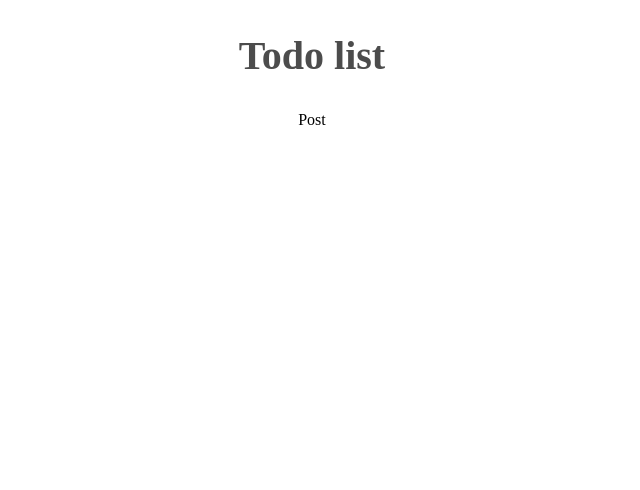
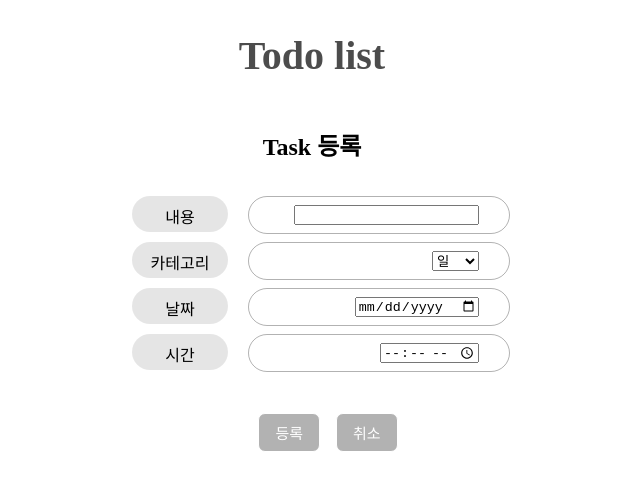
Before and after one commit to MINJU0401/todolist_front, a React (Create React App) app: page /post in a window 1280 px wide. Shown: the top 490 px of the page, without its empty margins (328-968 px from the left). Built offline with nearby package versions, Linux system fonts and the light colour scheme; a web font is replaced by a local one.

Commit message:
post 페이지

```diff
--- a/src/App.tsx
+++ b/src/App.tsx
@@ -4,6 +4,8 @@ import './App.css';
 import Main from 'views/Main';
 import Post from 'views/Post';
 import Todo from 'views/List/Todo';
+import Completed from 'views/List/Completed';
+import Overdue from 'views/List/Overdue';
 
 function App() {
   return (
@@ -13,6 +15,8 @@ function App() {
         <Route path='/' element={<Main />}/>
         <Route path='/post' element={<Post />} />
         <Route path='/unfinished' element={<Todo />} />
+        <Route path='/finished' element={<Completed />} />
+        <Route path='/passed' element={<Overdue />} />
       </Routes>
     </div>
   );
--- a/src/apis/response/index.ts
+++ b/src/apis/response/index.ts
@@ -1,5 +1,9 @@
 import GetSearchDateResponseDto from "./get-search-date.dto";
 import GetUnfinishedTaskListResponseDto from "./get-unfinished-list.dto";
+import GetFinishedTaskListResponseDto from "./get-finished-list.dto";
+import GetPassTaskListResponseDto from "./get-pass-list.dto";
 
 export type { GetSearchDateResponseDto }
 export type { GetUnfinishedTaskListResponseDto }
+export type { GetFinishedTaskListResponseDto }
+export type { GetPassTaskListResponseDto }
--- /dev/null
+++ b/src/views/List/Completed/index.tsx
@@ -0,0 +1,39 @@
+import React, { useEffect, useState } from 'react'
+import TaskItem from 'components/TaskItem';
+import './style.css';
+import { Task } from 'types';
+import axios from 'axios';
+import { GetFinishedTaskListResponseDto } from 'apis/response';
+
+export default function Completed (){
+
+  const [taskList, setTaskList] = useState<Task[]>([]);
+
+  useEffect(() => {
+
+    axios.get(`http://localhost:4000/finished`).then(response => {
+      const responseBody: GetFinishedTaskListResponseDto = response.data;
+      const { taskList } = responseBody;
+      setTaskList(taskList);
+    })
+    .catch(error => { });
+  }, []);
+
+  return(
+    <div id='list-completed-wrapper'>
+      <div className='list-completed-container'>
+      <span className='list-completed-todo-badge'>할 일 (TO-DO)</span>
+      <span className='list-completed-completed-badge'>한 일 (Completed)</span>
+      <span className='list-completed-overdue-badge'>안한 일 (Overdue)</span>
+      </div>
+      <div className='list-container'>
+        <div className='list-completed-box'>
+          <div className='list-completed-box-container'>
+            { taskList.map((taskItem) => <div className='task-item'><TaskItem taskItem={taskItem} /></div>) }
+          </div>
+        </div>
+    </div>
+    <div className='list-completed-bottom'></div>
+    </div>
+  )
+}
--- /dev/null
+++ b/src/views/List/Completed/style.css
@@ -0,0 +1,70 @@
+#list-completed-wrapper {
+  width: 900px;
+}
+
+.list-completed-container {
+  width: 900px;
+  display:flex;
+}
+
+.list-completed-todo-badge {
+  border-radius: 15px 15px 0 0;
+  padding: 12px;
+  width: 150px;
+  background-color: rgba(0, 0, 0, 0.2);
+  color: rgba(0, 0, 0, 0.4);
+  font-size: 16px;
+  font-weight: 600;
+  text-align: center;
+  display: block;
+  margin: 0 8px 0 0;
+}
+
+.list-completed-completed-badge {
+  border-radius: 15px 15px 0 0;
+  padding: 12px;
+  width: 150px;
+  background-color: rgba(0, 0, 0, 0.1);
+  font-size: 16px;
+  font-weight: 600;
+  text-align: center;
+  display: block;
+  margin: 0 8px 0 0;
+}
+
+.list-completed-overdue-badge {
+  border-radius: 15px 15px 0 0;
+  padding: 12px;
+  width: 150px;
+  background-color: rgba(0, 0, 0, 0.2);
+  color: rgba(0, 0, 0, 0.4);
+  font-size: 16px;
+  font-weight: 600;
+  text-align: center;
+  display: block;
+}
+
+.list-container {
+  margin-top: 24px;
+  display: flex;
+  gap: 20px;
+}
+
+.list-completed-box {
+  flex: 1;
+}
+
+.list-completed-box-container {
+  display: flex;
+  flex-wrap: wrap;
+  gap: 8px;
+}
+
+.task-item {
+  flex-basis: calc(50% - 4px);
+}
+
+.list-completed-bottom {
+  width: 900px;
+  height: 200px;
+}
--- /dev/null
+++ b/src/views/List/Overdue/index.tsx
@@ -0,0 +1,39 @@
+import React, { useEffect, useState } from 'react'
+import TaskItem from 'components/TaskItem';
+import './style.css';
+import { Task } from 'types';
+import axios from 'axios';
+import { GetPassTaskListResponseDto } from 'apis/response';
+
+export default function Overdue (){
+
+  const [taskList, setTaskList] = useState<Task[]>([]);
+
+  useEffect(() => {
+
+    axios.get(`http://localhost:4000/passed`).then(response => {
+      const responseBody: GetPassTaskListResponseDto = response.data;
+      const { taskList } = responseBody;
+      setTaskList(taskList);
+    })
+    .catch(error => { });
+  }, []);
+
+  return(
+    <div id='list-overdue-wrapper'>
+      <div className='list-overdue-container'>
+      <span className='list-overdue-todo-badge'>할 일 (TO-DO)</span>
+      <span className='list-overdue-completed-badge'>한 일 (Completed)</span>
+      <span className='list-overdue-overdue-badge'>안한 일 (Overdue)</span>
+      </div>
+      <div className='list-container'>
+        <div className='list-overdue-box'>
+          <div className='list-overdue-box-container'>
+            { taskList.map((taskItem) => <div className='task-item'><TaskItem taskItem={taskItem} /></div>) }
+          </div>
+        </div>
+    </div>
+    <div className='list-overdue-bottom'></div>
+    </div>
+  )
+}
--- /dev/null
+++ b/src/views/List/Overdue/style.css
@@ -0,0 +1,70 @@
+#list-overdue-wrapper {
+  width: 900px;
+}
+
+.list-overdue-container {
+  width: 900px;
+  display:flex;
+}
+
+.list-overdue-todo-badge {
+  border-radius: 15px 15px 0 0;
+  padding: 12px;
+  width: 150px;
+  background-color: rgba(0, 0, 0, 0.2);
+  color: rgba(0, 0, 0, 0.4);
+  font-size: 16px;
+  font-weight: 600;
+  text-align: center;
+  display: block;
+  margin: 0 8px 0 0;
+}
+
+.list-overdue-completed-badge {
+  border-radius: 15px 15px 0 0;
+  padding: 12px;
+  width: 150px;
+  background-color: rgba(0, 0, 0, 0.2);
+  color: rgba(0, 0, 0, 0.4);
+  font-size: 16px;
+  font-weight: 600;
+  text-align: center;
+  display: block;
+  margin: 0 8px 0 0;
+}
+
+.list-overdue-overdue-badge {
+  border-radius: 15px 15px 0 0;
+  padding: 12px;
+  width: 150px;
+  background-color: rgba(0, 0, 0, 0.1);
+  font-size: 16px;
+  font-weight: 600;
+  text-align: center;
+  display: block;
+}
+
+.list-container {
+  margin-top: 24px;
+  display: flex;
+  gap: 20px;
+}
+
+.list-overdue-box {
+  flex: 1;
+}
+
+.list-overdue-box-container {
+  display: flex;
+  flex-wrap: wrap;
+  gap: 8px;
+}
+
+.task-item {
+  flex-basis: calc(50% - 4px);
+}
+
+.list-overdue-bottom {
+  width: 900px;
+  height: 200px;
+}
--- a/src/views/Main/index.tsx
+++ b/src/views/Main/index.tsx
@@ -65,8 +65,8 @@ export default function Main() {
         </div>
       </div>
       </div>
-  )
-}
+  );
+};
 
 const taskListMock: Task[] = [
   {
@@ -93,4 +93,5 @@ const taskListMock: Task[] = [
     category: '기타',
     status: false
   }
+
 ];
--- a/src/views/Post/index.tsx
+++ b/src/views/Post/index.tsx
@@ -1,7 +1,39 @@
 import React from 'react'
+import './style.css';
 
 export default function Post() {
   return (
-    <div>Post</div>
+    <div id='post-task-wrapper'>
+      <div className='post-task-container'>
+        <div className='post-box-title'>Task 등록</div>
+        <div className='post-box-container'>
+          <div className='post-item-wrapper'>
+          <div className='post-title-badge'>내용</div>
+          <div className='post-title-input-badge'>
+            <input type="text" /></div></div>
+          <div className='post-item-wrapper'>
+          <div className='post-title-badge'>카테고리</div>
+          <div className='post-title-input-badge'>
+          <select name="category">
+                <option value="일">일</option>
+                <option value="약속">약속</option>
+                <option value="기타">기타</option>
+              </select></div></div>
+          <div className='post-item-wrapper'>
+          <div className='post-title-badge'>날짜</div>
+          <div className='post-title-input-badge'>
+            <input type="date" /></div></div>
+          <div className='post-item-wrapper'>
+          <div className='post-title-badge'>시간</div>
+          <div className='post-title-input-badge'>
+            <input type = "time"/></div>
+        </div>
+        </div>
+        <div className='post-box-bottom'>
+          <button className='post-task-button'>등록</button>
+          <button className='post-task-button'>취소</button>
+        </div>
+        </div>
+        </div>
   )
 }
--- /dev/null
+++ b/src/views/Post/style.css
@@ -0,0 +1,81 @@
+#post-task-wrapper {
+  width: 900px;
+}
+
+.post-task-container {
+  width: 900px;
+  justify-content: center;
+}
+
+.post-box-title {
+  margin: 16px 0 34px 0;
+  display: block;
+  text-align: center;
+
+  font-size: 24px;
+  font-weight: 600;
+}
+
+.post-box-container {
+  display: flex;
+  flex-direction: column;
+  gap: 8px;
+}
+
+.post-item-wrapper {
+  display: flex;
+}
+
+.post-title-badge {
+  border-radius: 20px;
+  padding: 8px;
+  width: 80px;
+  height: 20px;
+
+  background-color: rgba(0, 0, 0, 0.1);
+
+  font-size: 16px;
+  font-weight :400 ;
+  text-align:center ;
+  display: block ;
+  justify-content:center ;
+  align-items:center ;
+
+  margin: 0 0 0 270px;
+}
+
+.post-title-input-badge {
+  border-radius: 20px;
+  padding: 8px 30px 8px 10px;
+  margin: 0 0 0 20px;
+  width: 220px;
+  height: 20px;
+  border: Thin solid rgba(0, 0, 0, 0.3);
+
+  font-size: 3px;
+  font-weight: 100;
+  color: rgba(0, 0, 0, 0.3);
+  display: flex;
+  flex-direction: row-reverse;
+}
+
+
+.post-box-bottom {
+  width: 900px;
+  margin: 25px 0 0 0;
+  padding: 8px 16px;
+  display: flex;
+  justify-content: center;
+}
+
+.post-task-button {
+  margin: 8px 8px 8px 8px;
+  border-radius: 7px;
+  border: Thin solid rgba(255, 255, 255, 1);
+  padding: 8px 16px;
+  background-color: rgba(0, 0, 0, 0.3);
+  color: rgba(255, 255, 255, 1);
+  font-weight: 500;
+  font-size: 15px;
+  display: flex;
+}
```
Also changed, not shown: src/apis/response/get-finished-list.dto.ts (added, +7 -0 lines), src/apis/response/get-pass-list.dto.ts (added, +7 -0 lines).
